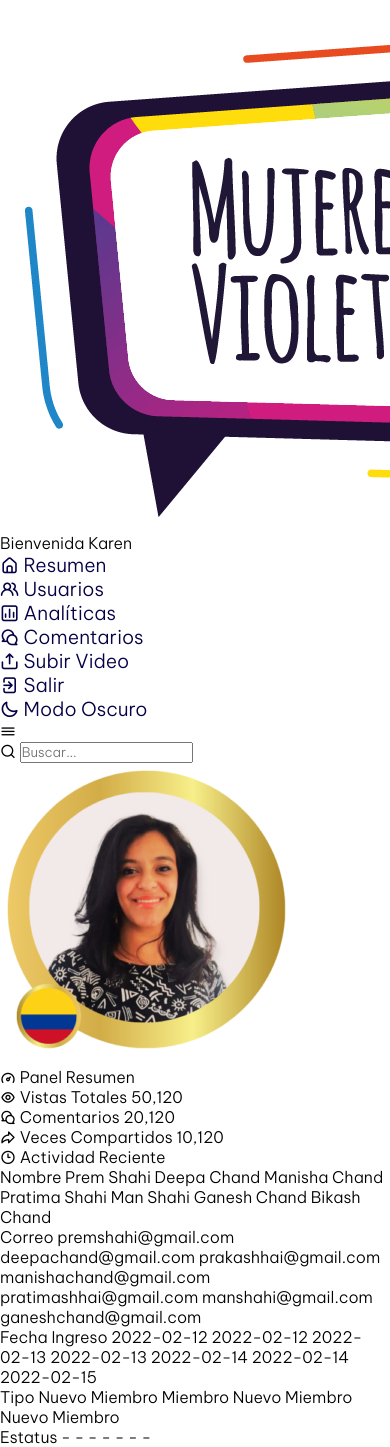
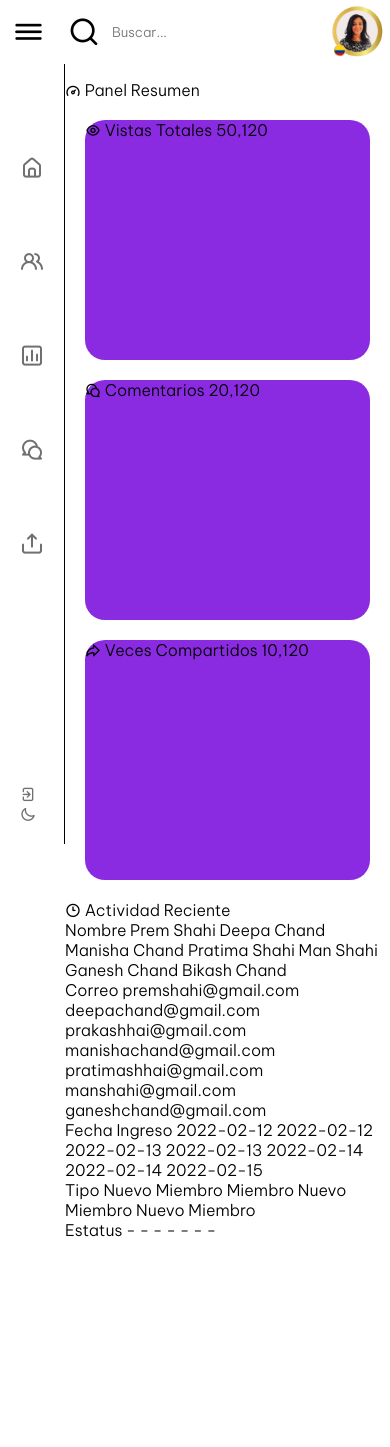
Before and after one commit to AlejandroCarpioH/mv_prototipo, a PHP site: page /pages/adminPanel.html in a window 390 px wide; the page is wider, and only the part inside the window is pictured. After the commit the page ends 1237 px from the top of that part, so only its background shows below. Run offline with PHP 8.4, Linux system fonts and the light colour scheme.

Commit message:
agregando css & responsive al adminPanel

```diff
--- a/css/style.css
+++ b/css/style.css
@@ -10,109 +10,6 @@ body{
 }
 p{
     word-break: break-all;
-}
-
-.nav-container{
-    position: absolute;
-    width: 100%;
-    height: 30vh;
-    display: grid;
-    background-color: #ffffff;
-    grid-template-columns: .4fr 1fr .5fr;
-    box-shadow: 0px 0px 8px 5px #d6d6d6;
-    transition: all .5s;
-    /* backdrop-filter: blur(100px); */
-}
-
-.nav-reduce{
-    height: 15vh;
-    box-shadow: none;
-    border-bottom:1px solid  rgb(141, 139, 172,.2); ;
-}
-
-.nav-container>a{
-    display: grid;
-    place-items: center;
-}
-
-
-.nav-container img{
-    position: relative;
-    width: 40%;
-    margin-right: 40%;
-}
-
-.navbar-list{
-    position: relative;
-    display: flex;
-    height: 100%;
-    width: 100%;
-    justify-content: space-around;
-    align-items: center;
-
-}
-.menu-toggle-btn{
-    display: none;
-}
-
-.navbar li{
-    position: relative;
-    list-style: none;
-    &:hover > a{
-        transition: all .5s;
-        color:  rgb(5, 1, 70);
-    }
-}
-.navbar{
-    position: relative;
-    height: 100%;
-}
-
-.navbar li[class="decoration"]::before{
-    content: "";
-    position: absolute;
-    top: 100%;
-    width: 100%;
-    border-radius: 10px;
-    height: 3px;
-    background-color: blue;
-}
-
-a{
-    color: rgb(5, 1, 70);
-    font-size: 1.2rem;
-    text-decoration: none;
-}
-.header-actions{
-    position: relative;
-    display: flex;
-    padding: 0px 20px 0px 10px;
-    margin-left: 5%;
-    gap: 20px;
-    flex-direction: row ;
-    align-items: center;
-    justify-content: end;
-    & > a:hover{
-        transition: all .5s;
-        color:  rgb(5, 1, 70);
-    }
-
-}
-
-.header-actions::before{
-    content: "";
-    position: relative;
-    width: 1px;
-    left: -10%;
-    height: 70%;
-    background-color: rgb(90, 83, 160);
-}
-
-header{
-    position: sticky;
-    top: 0;
-    z-index: 10;
-
 }
 
 
--- a/index.php
+++ b/index.php
@@ -9,6 +9,8 @@
     <link rel="stylesheet" href="./css/login.css">
     <link rel="stylesheet" href="./css/contact.css">
     <link rel="stylesheet" href="./css/footer.css">
+    <link rel="stylesheet" href="./css/header.css">
+    <link rel="stylesheet" href="./css/blog.css">
     <!-- <link rel="preconnect" href="https://fonts.googleapis.com">
     <link rel="preconnect" href="https://fonts.gstatic.com" crossorigin> -->
     <!-- <link
--- /dev/null
+++ b/js/adminPanel.js
@@ -0,0 +1,17 @@
+const uil = document.querySelector(".sidebar-toggle")
+const bodyAdminPanel = document.querySelector(".body-adminPanel")
+uil.addEventListener("click", () => {
+    // alert("asdas")
+    if (window.innerWidth > 800) {
+
+        bodyAdminPanel.classList.toggle("nav-adminPanelHidden")
+    } else {
+        // alert("asdas")
+        //bodyAdminPanel.classList.remove("nav-adminPanelHidden")
+        bodyAdminPanel.classList.toggle("nav-adminPanelHiddenMobil")
+    }
+})
+window.addEventListener("resize", (v) => {
+
+    console.log()
+})
--- /dev/null
+++ b/pages/adminPanel.css
@@ -0,0 +1,205 @@
+*{
+    margin: 0;
+    padding: 0;
+}
+:root{
+    --text-adminPanel-color: #707070;
+}
+
+.dashboard{
+    z-index: 2;
+    min-height: 100vh;
+    background-color: white;
+    overflow: hidden;
+}
+/* logo */
+.logo-image{
+    width: 30%;
+    height: auto;
+    & img{
+        width: 100%;
+    }
+}
+
+.logo-container{
+    display: flex;
+    justify-content: center;
+    align-items: center;
+}
+
+.body-adminPanel{
+    display: flex;
+
+    /* display: grid;
+    grid-template-columns: .22fr 1fr;
+    transition: all .5s; */
+
+}
+.nav-adminPanel{
+    width: 20%;
+    z-index: 1;
+    position: absolute;
+    transition: all .3s;
+    height: 100vh;
+    border-right: 1px solid black;
+    padding: 20px;
+    box-sizing: border-box;
+    position: sticky;
+
+    top: 0;
+    & li {
+        list-style: none;
+        & a{
+            text-decoration: none;
+            color: var(--text-adminPanel-color)
+        }
+    }
+
+}
+.nav-adminPanel span{
+    position: absolute;
+    transition: all .6s;
+}
+.adminPanel-container{
+    height: 100%;
+    display: flex;
+    flex-direction: column;
+
+}
+
+.menu-items{
+    height: 100%;
+    display: flex;
+    flex-direction: column;
+    justify-content: space-between;
+
+}
+.nav-links{
+    /* background-color: rebeccapurple; */
+    padding-top: 5rem;
+    height: 60%;
+    display: flex;
+    flex-direction: column;
+    justify-content: space-around;
+    & li  {
+        font-size: 1.5rem;
+    }
+
+}
+
+/*  */
+
+div[class='top']{
+    display: flex;
+}
+
+/* input[type='checkbox'] ~ .container{
+    width: 200px;
+    height: 200px;
+    background-color: rebeccapurple;
+} */
+div[class='top'] input[type='checkbox']:checked ~ .container {
+    background-color: rebeccapurple;
+}
+
+/* boxes */
+
+.boxes{
+    display: grid;
+    grid-auto-rows: 15rem;
+    grid-template-columns: repeat(auto-fill, minmax(min(100%, 15rem), 1fr));
+    gap: 20px;
+    padding: 20px;
+    box-sizing: border-box;
+}
+
+.boxes .box{
+    width: 100%;
+    /* height: 15rem; */
+    background-color: blueviolet;
+    border-radius: 20px;
+}
+/* esconde el nav cuanod la pantalla es mayor a 800px */
+.nav-adminPanelHidden .nav-adminPanel{
+
+    width: 0%;
+    padding: 0;
+    & span{
+        display: none;
+        transition: opacity 0.2s linear;
+        opacity: 0;
+
+    }
+
+}
+/* esconde el nav cuanod la pantalla es mayor a 800px */
+
+.nav-adminPanelHiddenMobil .nav-adminPanel {
+
+    width: 0%;
+    padding: 0;
+    & span{
+        display: none;
+        transition: opacity 0.2s linear;
+        opacity: 0;
+
+    }
+
+}
+
+@media (max-width: 800px) {
+    .nav-adminPanel span{
+        display: none;
+    }
+}
+@media (max-width: 500px) {
+    div[class='top']{
+        position: fixed;
+        top: 0;
+        display: flex;
+        justify-content: space-between;
+        padding: 5px;
+        box-sizing: border-box;
+        z-index: 3;
+        width: 100%;
+        left: 0;
+        height: 4rem;
+        background-color: white;
+
+    }
+
+    .sidebar-toggle{
+       width: 4rem;
+       font-size: 2rem;
+       display: flex;
+       justify-content: center;
+       align-items: center;
+    }
+    .search-box{
+        display: flex;
+        align-items: center;
+        height: 100%;
+        gap: 4px;
+        width: 100%;
+        & input{
+            border: none;
+            width: 100%;
+            height: 90%;
+            padding: 0px 20px 0px 60px;
+        }
+
+    }
+    .uil-search{
+        position: absolute;
+        width: 4rem;
+        font-size: 2rem;
+        display: flex;
+        justify-content: center;
+        align-items: center;
+    }
+
+    .dash-content{
+        margin-top: 5rem;
+    }
+
+}
--- a/pages/adminPanel.html
+++ b/pages/adminPanel.html
@@ -10,15 +10,17 @@
     <link rel="stylesheet" href="css/style.css">
     <!----===== Iconos unicons ===== -->
     <link rel="stylesheet" href="https://unicons.iconscout.com/release/v4.0.0/css/line.css">
+    <link rel="stylesheet" href="adminPanel.css">
 
     <title> Panel de Administradyor </title>
 </head>
 
-<body>
-    <nav>
-        <div class="logo-name">
+<body class="body-adminPanel">
+    <nav class="nav-adminPanel">
+        <div class="adminPanel-container">
+            <div class="logo-container">
                 <div class="logo-image">
-                <img src="images/logo.png" alt="">
+                    <img src="../images/logo.png" alt="">
                 </div>
 
                 <span class="logo_name">Bienvenida Karen</span>
@@ -66,18 +68,21 @@
                     </li>
                 </ul>
             </div>
+        </div>
     </nav>
 
     <section class="dashboard">
         <div class="top">
+
             <i class="uil uil-bars sidebar-toggle"></i>
+
 
             <div class="search-box">
                 <i class="uil uil-search"></i>
                 <input type="text" placeholder="Buscar...">
             </div>
 
-            <img src="images/profile.png" alt="">
+            <img src="../images/profile.png" alt="">
         </div>
 
         <div class="dash-content">
@@ -168,7 +173,8 @@
         </div>
     </section>
 
-    <script src="js/script_adp.js"></script>
+    <!-- <script src="js/script_adp.js"></script> -->
+    <script src="../js/adminPanel.js"></script>
 </body>
 
 </html>
--- a/php/login.php
+++ b/php/login.php
@@ -23,7 +23,7 @@ if ($result->num_rows == 1) {
     $results = $result->fetch_assoc();
     $con->close();
     if ($results["password"] == $password) {
-        header("Location: ../pages/index2.html");
+        header("Location: ../pages/adminPanel.html");
     } else {
         echo ("<script>alert(' usuario o contrasena incorrecta')</script>");
         echo '<script>window.location.href = "../index.php"</script>';
```
Also changed, not shown: other parts of css/style.css (+0 -59 lines), css/blog.css (added, +59 -0 lines), css/header.css (added, +102 -0 lines). Lines whose indentation alone changed are shown as unchanged.
